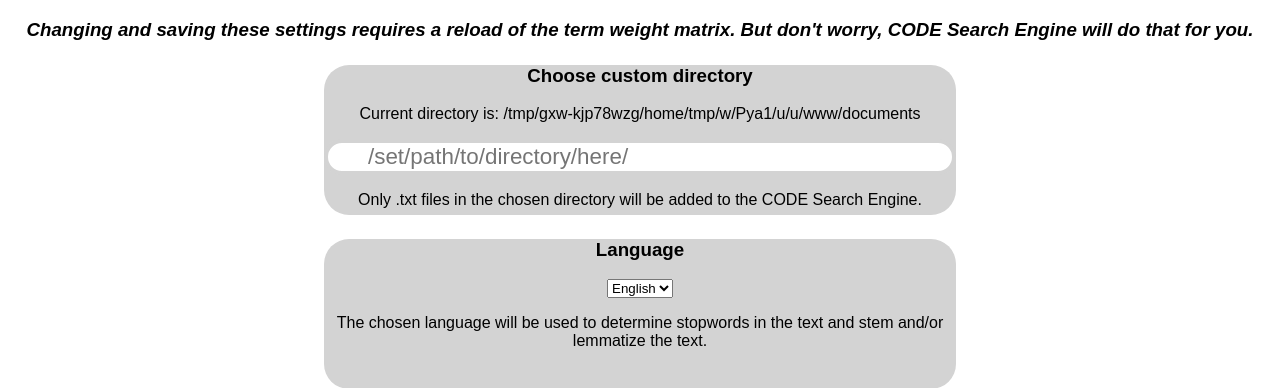
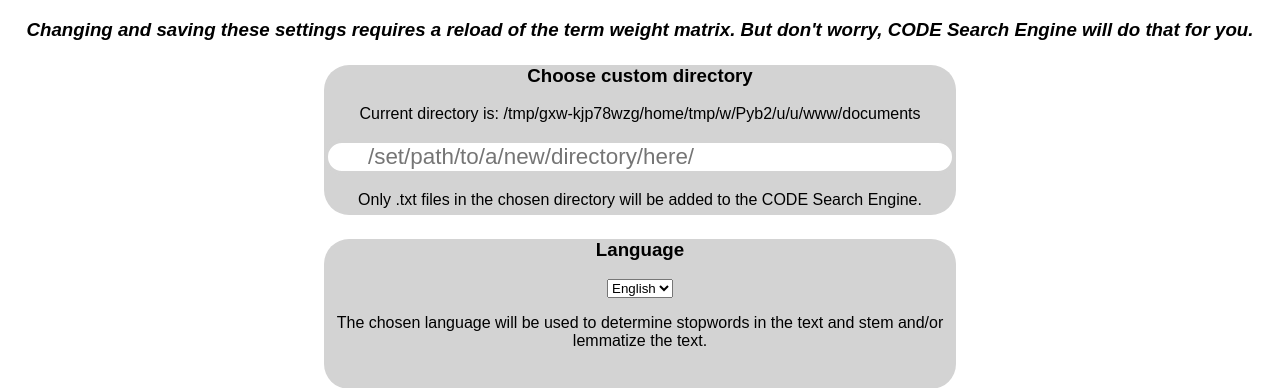
Before and after one commit to MarvTheMan/CODEir, a Flask app: page /settings in a window 1280 px wide. Shown: the part 128-516 px from the top of the page. Run offline with Flask 2, Linux system fonts and the light colour scheme; parts of the project's set-up code (start-up, migrations or seed data) failed here and were passed over.

Commit message:
Update settings.html

```diff
--- a/templates/settings.html
+++ b/templates/settings.html
@@ -25,7 +25,7 @@
             <div class="setting">
                 <h3>Choose custom directory</h3>
                 <p>Current directory is: {{directory}}</p>
-                <input type="text" name="folder" placeholder="/set/path/to/directory/here/">
+                <input type="text" name="folder" placeholder="/set/path/to/a/new/directory/here/">
                 <p>Only .txt files in the chosen directory will be added to the CODE Search Engine.</p>
             </div>
             <div class="setting">
```
